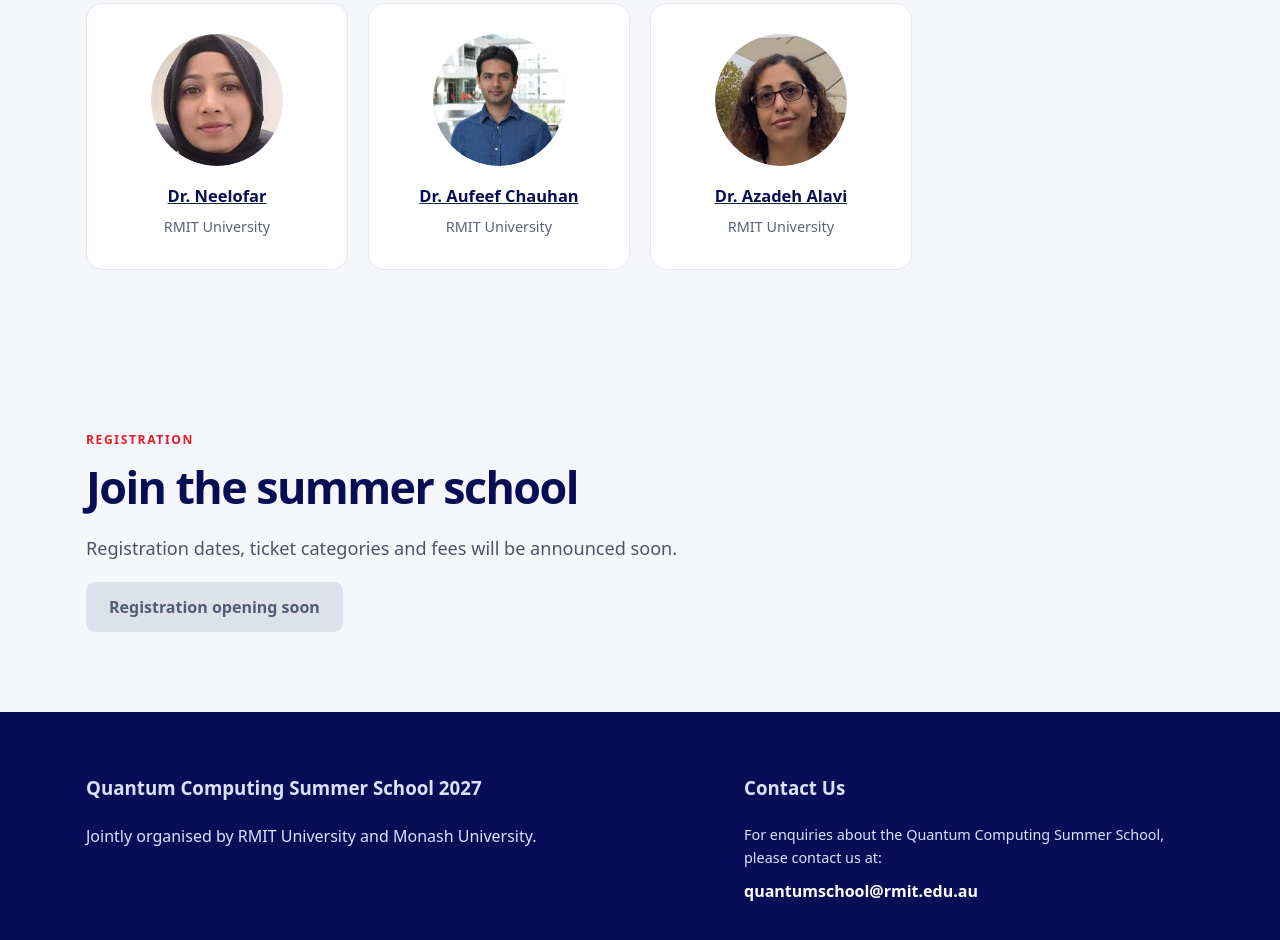
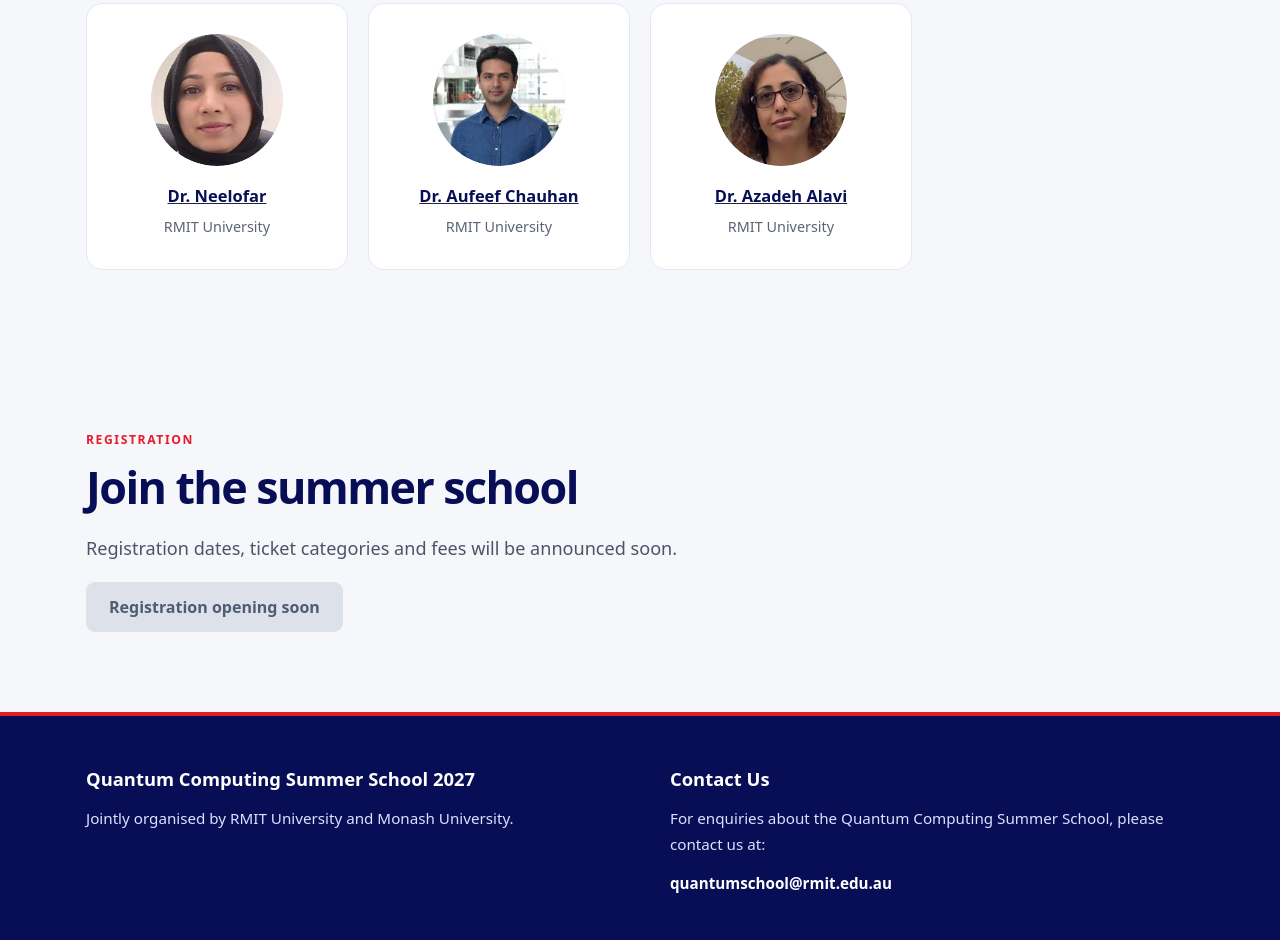
Before and after one commit to ozquantumschool/quantumschool-2027, a plain HTML site: page index.html in a window 1280 px wide. Shown: the part 5031-5971 px from the top of the page. Drawn offline with Linux system fonts and the light colour scheme.

Commit message:
Add footer styles and responsive design

```diff
--- a/style.css
+++ b/style.css
@@ -559,30 +559,92 @@
 
     }
 
+
 /* =========================================
-   Footer Contact Information
+   Footer Section
    ========================================= */
 
-.footer-contact {
-    max-width: 450px;
+.footer {
+    background: var(--navy);
+    color: #dce1ff;
+    padding: 50px 0;
+    border-top: 4px solid var(--red);
 }
 
-.footer-contact strong {
-    font-size: 1.15rem;
-    color: white;
+
+/* Footer Layout */
+
+.footer .footer-layout {
+    display: grid;
+    grid-template-columns: 1fr 1fr;
+    gap: 60px;
+    align-items: start;
 }
 
-.footer-contact p {
-    font-size: .9rem;
-    margin: 8px 0;
+
+/* Event Information */
+
+.footer-info {
+    text-align: left;
 }
 
-.footer-contact a {
+
+/* Contact Information */
+
+.footer-contact {
+    text-align: left;
+}
+
+
+/* Footer Headings */
+
+.footer h3 {
     color: white;
+    font-size: 1.15rem;
+    font-weight: 700;
+    line-height: 1.4;
+    margin: 0 0 14px;
+}
+
+
+/* Footer Paragraphs */
+
+.footer p {
+    color: #dce1ff;
+    font-size: .95rem;
+    line-height: 1.7;
+    margin: 0 0 12px;
+}
+
+
+/* Footer Links */
+
+.footer a {
+    color: white;
+    font-size: .95rem;
     font-weight: 600;
     text-decoration: none;
+    overflow-wrap: anywhere;
 }
 
-.footer-contact a:hover {
+.footer a:hover {
     text-decoration: underline;
 }
+
+
+/* =========================================
+   Responsive Footer — Mobile Devices
+   ========================================= */
+
+@media (max-width: 700px) {
+
+    .footer .footer-layout {
+        grid-template-columns: 1fr;
+        gap: 30px;
+    }
+
+    .footer {
+        padding: 35px 0;
+    }
+
+}
```
